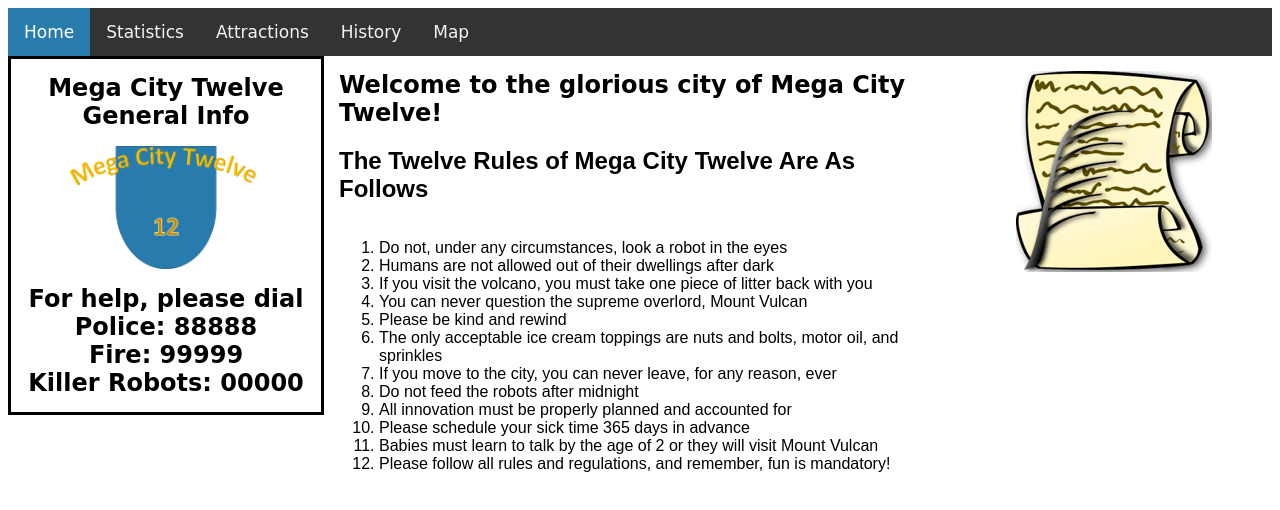
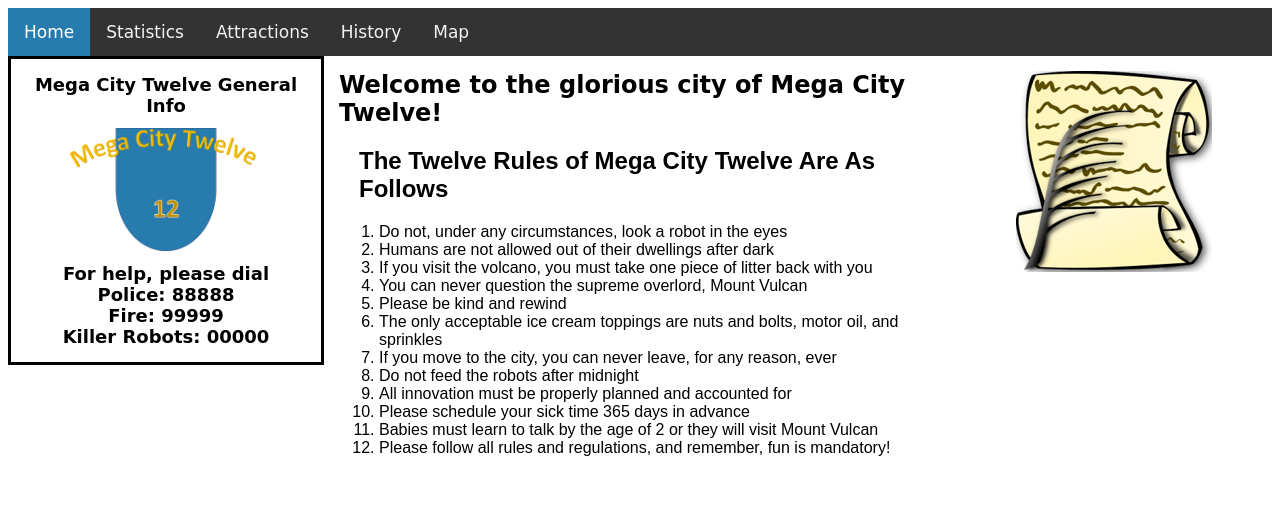
Before and after one commit to MJMahoneyCodes/IT1150, a plain HTML site: page LessonFour/index.html in a window 1280 px wide. Drawn offline with Linux system fonts and the light colour scheme; a web font is replaced by a local one.

Commit message:
edited stuff

```diff
--- a/LessonFour/index.html
+++ b/LessonFour/index.html
@@ -1,6 +1,7 @@
 <!DOCTYPE html>
 <html lang="en">
 <head>
+    <meta charset="utf-8"/>
     <title>Megacity Twelve</title>
     <!--Used responsive top nav from here: https://www.w3schools.com/howto/howto_js_topnav_responsive.asp-->
     <!-- Load an icon library to show a hamburger menu (bars) on small screens -->
--- a/LessonFour/styles.css
+++ b/LessonFour/styles.css
@@ -32,7 +32,6 @@
 /* End of Grid-View settings */
 
 img {
-  min-width: 100px;
   max-width: 100%;
   height: auto;
   display: block;
@@ -45,6 +44,7 @@ aside {
   border-style: solid;
   text-align: center;
   height: min-content;
+  font-size: 1.5vh;
 }
 
 .row {
@@ -54,10 +54,9 @@ aside {
 }
 
 main {
-  display: flex;
-  flex-flow: row wrap;
   text-align: left;
   font-family: Arial, Helvetica, sans-serif;
+  font-size: 2vh;
 }
 
 .bigPic {
@@ -72,6 +71,10 @@ main {
 .sidePicture {
   text-align: center;
   justify-content: center;
+}
+
+h2 {
+  margin: 20px;
 }
 
 /* Using Google Font */
```
Also changed, not shown: LessonFour/attractions.html (+1 -0 lines), LessonFour/history.html (+1 -0 lines), LessonFour/map.html (+1 -0 lines), LessonFour/statistics.html (+1 -0 lines).
